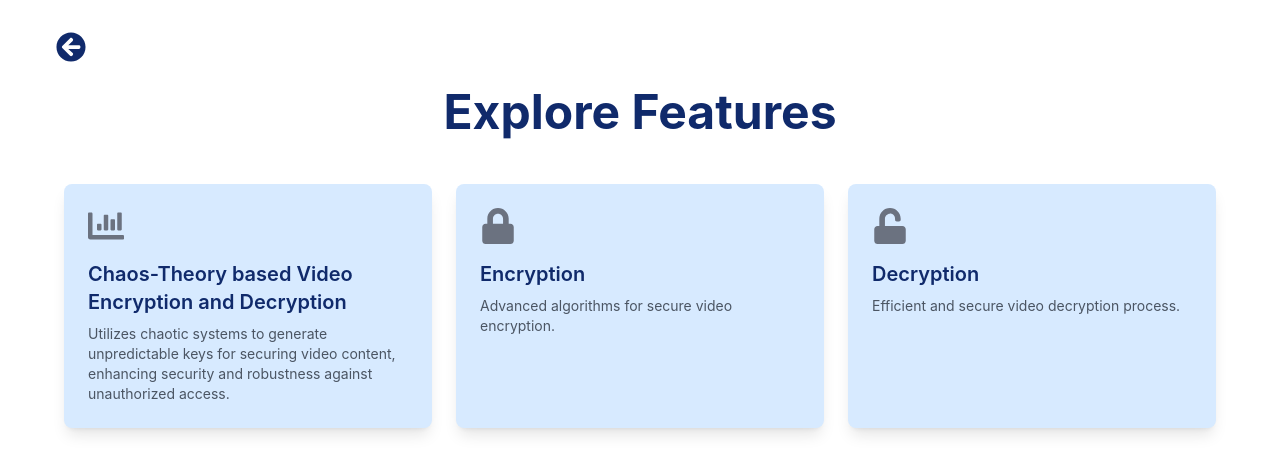
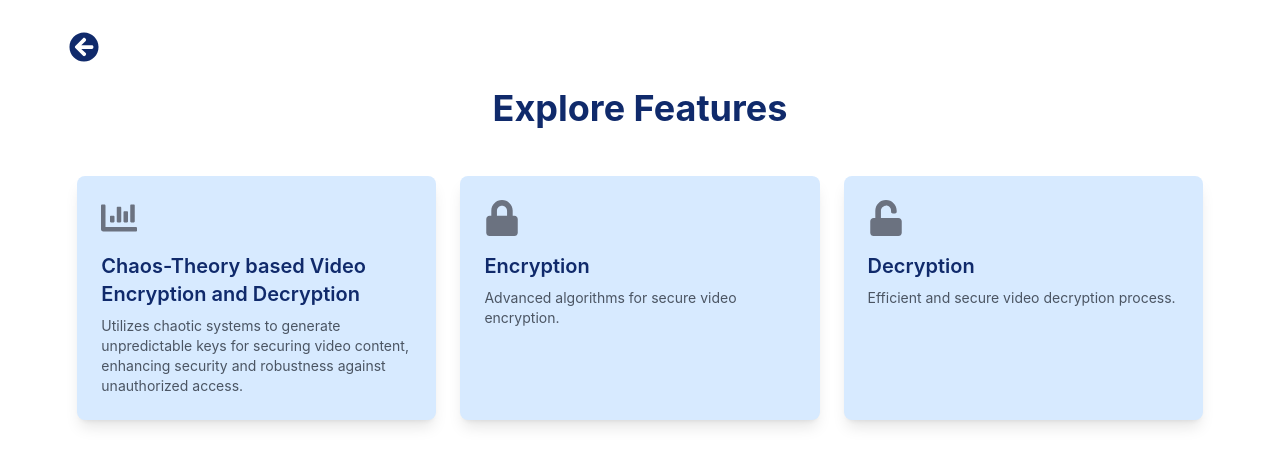
Before and after one commit to renchan16/Medicrypt-App, a React (Create React App) app in the folder medicrypt/: page /explore in a window 1280 px wide. Shown: the top 474 px of the page. Built offline with nearby package versions, Linux system fonts and the light colour scheme.

Commit message:
Updates in the Scrollbar appearing within window

```diff
--- a/medicrypt/src/pages/Explore.js
+++ b/medicrypt/src/pages/Explore.js
@@ -82,7 +82,7 @@ export default function Features() {
       animate={{ x: 0, opacity: 1 }} // Move into place and fade in
       exit={{ x: '-100%', opacity: 0 }} // Exit off the screen to the left
       transition={{ duration: 0.5 }} // Duration of the animation
-      className="min-h-screen p-6 relative"
+      className="min-h-screen p-6 relative h-full w-11/12"
     >
       <button
         onClick={() => navigate('/')}
@@ -95,7 +95,7 @@ export default function Features() {
         initial={{ opacity: 0, y: -50 }}
         animate={{ opacity: 1, y: 0 }}
         transition={{ duration: 0.5 }}
-        className="text-5xl md:text-5xl font-bold text-center text-secondary mt-16 mb-12"
+        className="text-4xl md:text-4xl font-bold text-center text-secondary mt-16 mb-12"
       >
         Explore Features
       </motion.h1>
--- a/medicrypt/src/pages/HowToUse.js
+++ b/medicrypt/src/pages/HowToUse.js
@@ -122,7 +122,7 @@ function HowToUse() {
         <FaArrowCircleLeft className="mr-2 text-secondary transition-transform duration-300 transform hover:-translate-x-2" />
       </button>
 
-      <div className="mt-10 text-left">
+      <div className="mt-10 text-left overflow-hidden">
         <h1 className="text-4xl font-bold text-secondary flex items-center justify-center">
           <HiOutlineLightBulb className="mr-2 text-4xl text-secondary" />
           Instructions
--- a/medicrypt/src/pages/LandingPage.js
+++ b/medicrypt/src/pages/LandingPage.js
@@ -32,7 +32,7 @@ function LandingPage() {
 
   return (
     // Ensure the outermost div has a full screen background
-    <div className="min-h-screen landing-background flex justify-center items-center">
+    <div className="min-h-screen landing-background flex justify-center items-center overflow-hidden">
       <motion.div
         className="flex flex-col justify-center items-center min-h-screen"
         initial="hidden"
```
